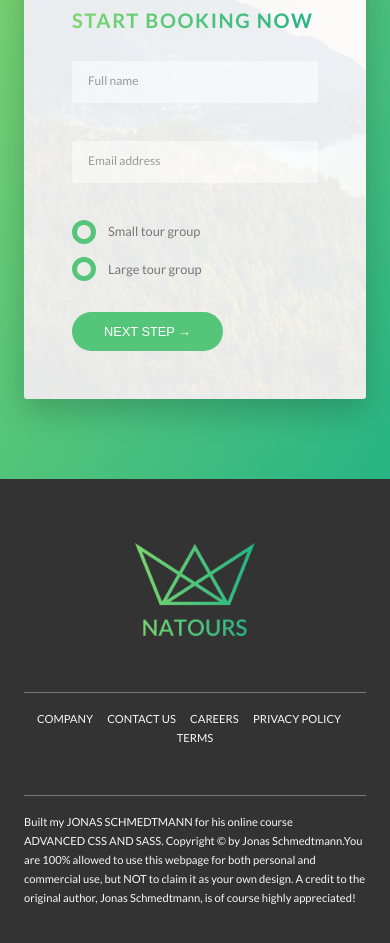
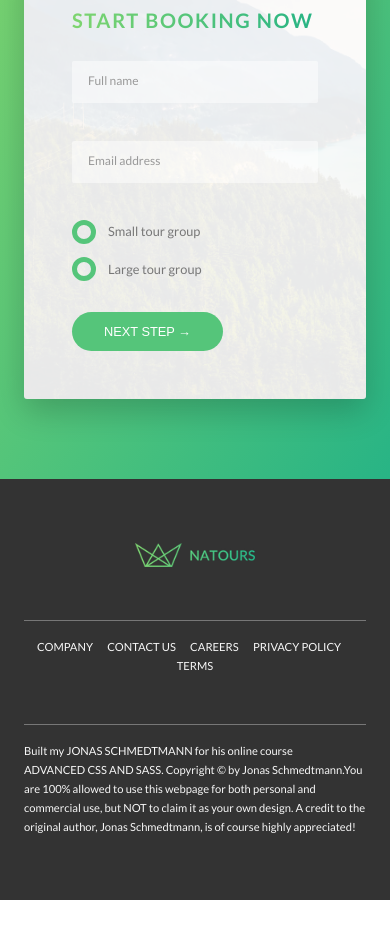
Before and after one commit to zorluozan/natours, a website: page index.html in a window 390 px wide. Shown: the part 6063-7006 px from the top of the page. After the commit the page ends 6963 px from the top, so only its background shows below. Drawn offline with Linux system fonts and the light colour scheme.

Commit message:
Responsive Images in HTML - Art Direction and Density Switching

```diff
--- a/index.html
+++ b/index.html
@@ -377,7 +377,12 @@
 
     <footer class="footer">
         <div class="footer__logo-box">
-            <img src="img/logo-green-2x.png" alt="Full logo" class="footer__logo">
+
+            <picture class="footer__logo">
+                <source srcset="img/logo-green-small-1x.png 1x, img/logo-green-small-2x 2x" media="(max-width: 37.5em)">
+                <img srcset="img/logo-green-1x.png 1x, img/logo-green-2x.png 2x" alt="Full logo" class="footer__logo">
+            </picture>
+
         </div>
         <div class="row">
             <div class="col-1-of-2">
```
